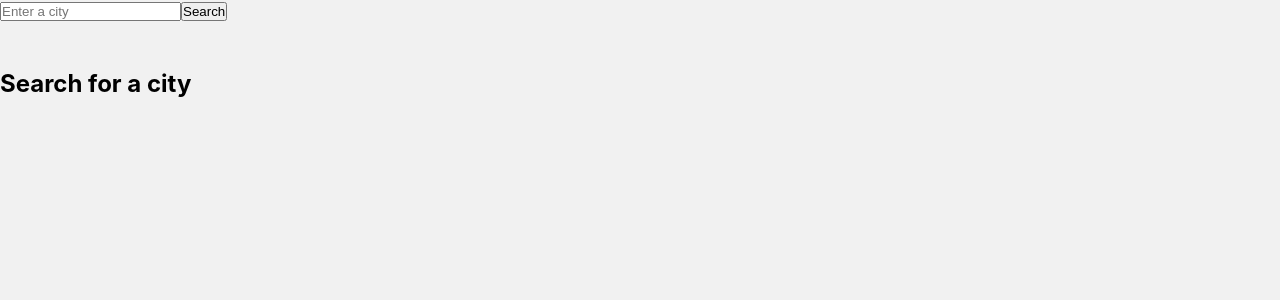
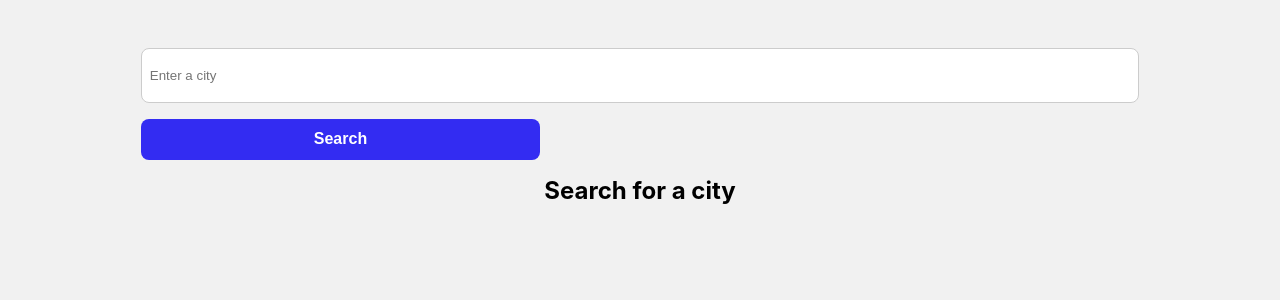
Before and after one commit to robinbenitezmora/capstone3, a React (Create React App) app: page / in a window 1280 px wide. Shown: the top 300 px of the page. Built offline with nearby package versions, Linux system fonts and the light colour scheme.

Commit message:
Check complete functionality

```diff
--- a/src/App.css
+++ b/src/App.css
@@ -11,7 +11,109 @@ body {
   background: #f1f1f1;
 }
 
+.container {
+  display: flex;
+  flex-direction: column;
+  align-items: center;
+  width: 100%;
+  height: auto;
+  background: #f1f1f1;
+  padding: 1rem;
+}
+
+.form {
+  display: flex;
+  flex-direction: column;
+  width: 80%;
+  height: auto;
+  margin-top: 2rem;
+  gap: 1rem;
+}
+
 .form-group {
-  position: relative;
-  margin-bottom: 3rem;
+  display: flex;
+  flex-direction: column;
+  justify-content: center;
+  width: 100%;
+  height: 7rem;
+  gap: 1rem;
 }
+
+.form-control {
+  width: 100%;
+  height: 4rem;
+  padding: 0.5rem;
+  border: 1px solid #ccc;
+  border-radius: 0.5rem;
+  outline: none;
+}
+
+.btn {
+  width: 40%;
+  height: 3rem;
+  padding: 0.5rem;
+  border: none;
+  border-radius: 0.5rem;
+  outline: none;
+  background: #000;
+  color: #fff;
+  cursor: pointer;
+}
+
+.btn:hover {
+  background: rgb(234, 55, 55);
+}
+
+.btn-primary {
+  background: hsl(242deg 88% 56%);
+  color: #fff;
+  font-size: 1rem;
+  font-weight: 700;
+}
+
+.board {
+  display: flex;
+  flex-direction: column;
+  justify-content: center;
+  align-items: center;
+  width: 100%;
+  height: auto;
+  gap: 1rem;
+}
+
+.board__card {
+  display: flex;
+  flex-direction: column;
+  justify-content: center;
+  align-items: center;
+  width: 80%;
+  height: auto;
+  padding: 1rem;
+  background: #fff;
+  border-radius: 0.5rem;
+  box-shadow: 0 0 10px rgba(0, 0, 0, 0.1);
+}
+
+.board__card--header {
+  display: flex;
+  justify-content: space-between;
+  align-items: center;
+  width: 100%;
+  height: auto;
+  padding: 0.5rem;
+  background: #f1f1f1;
+  border-radius: 0.5rem;
+}
+
+.board__card--header__city {
+  font-size: 1.5rem;
+  font-weight: 700;
+}
+
+.board__title {
+  display: flex;
+  justify-content: flex-start;
+  padding: 1rem 0;
+  font-size: 1.5rem;
+  font-weight: 700;
+}
--- a/src/components/board.js
+++ b/src/components/board.js
@@ -49,7 +49,7 @@ const Board = ({
                   {weather.weather[0].description}
                 </p>
                 <img
-                  src="https://images.unsplash.com/photo-1519680773-3b1b1b1b1b1b?ixlib=rb-1.2.1&ixid=eyJhcHBfaWQiOjEyMDd9&auto=format&fit=crop&w=1050&q=80"
+                  src="https://openweathermap.org/themes/openweathermap/assets/vendor/owm/img/widgets/09d.png"
                   className="board__card--header__city__name__img"
                   alt="city"
                 />
--- a/src/components/form.js
+++ b/src/components/form.js
@@ -12,7 +12,7 @@ const Form = ({ newLocation }) => {
   };
 
   return (
-    <div className="container">
+    <div className="form">
       <form onSubmit={handleSubmit}>
         <div className="form-group">
           <input
```
